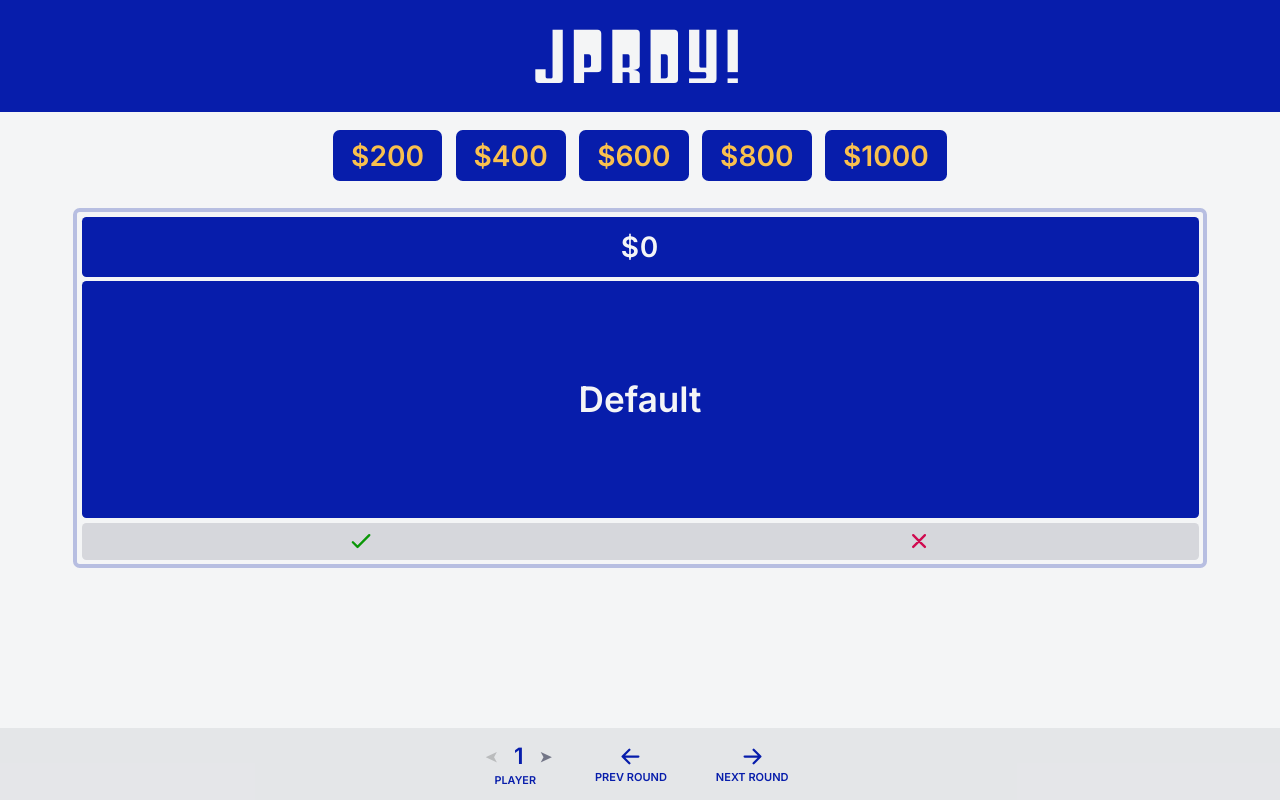
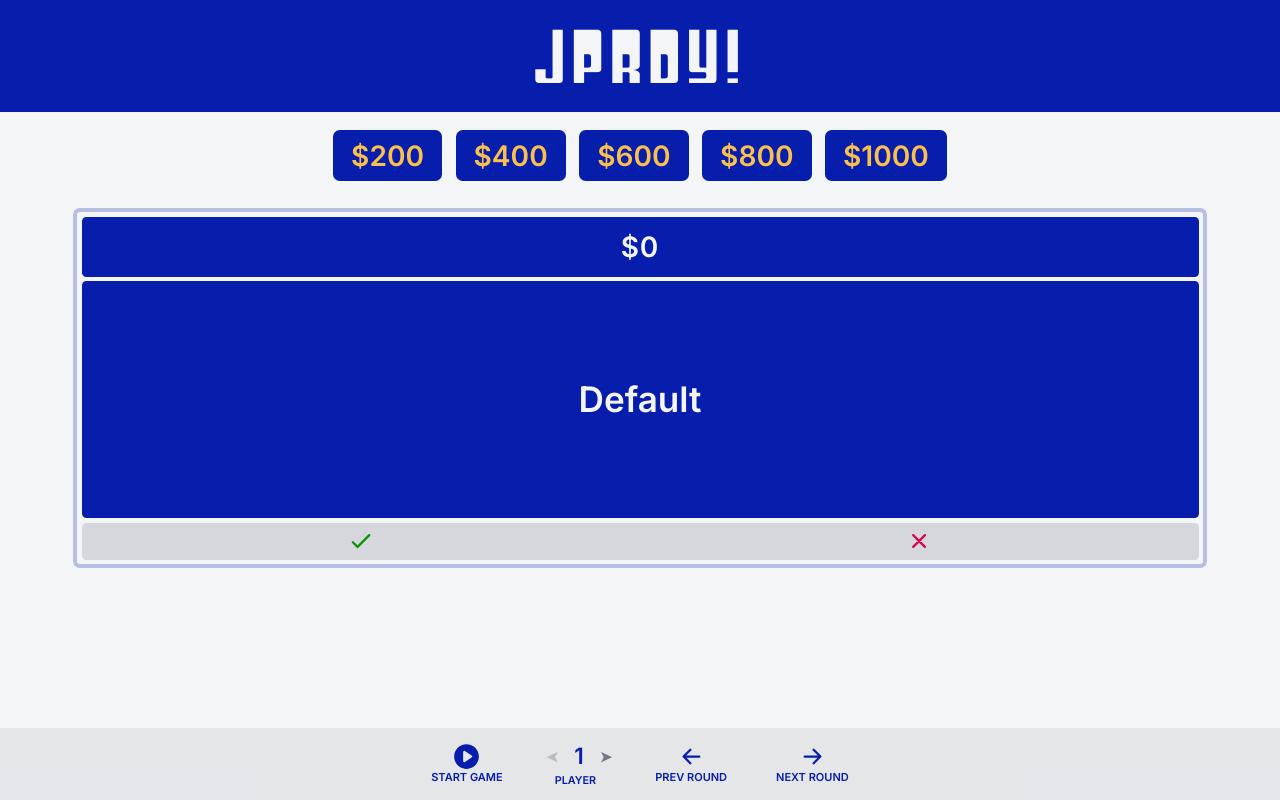
Before and after one commit to pbzona/jprdy2, a Next.js app: page / in a window 1280 px wide. Built offline with nearby package versions, Linux system fonts and the light colour scheme.

Commit message:
Add event store, startGame event

```diff
--- a/app/(game)/_components/game-actions/game-action-list.tsx
+++ b/app/(game)/_components/game-actions/game-action-list.tsx
@@ -1,17 +1,32 @@
 import React from 'react';
+
+import { ArrowLeft } from '@/app/(game)/_components/icons/arrow-left';
+import { ArrowRight } from '@/app/(game)/_components/icons/arrow-right';
+import { useEventStore } from '@/app/(game)/_store/event-store';
+
 import { GameActionButton } from './game-action-button';
-import { UserAdd } from '../icons/user-add';
-import { ArrowLeft } from '../icons/arrow-left';
-import { ArrowRight } from '../icons/arrow-right';
-import AddPlayerButton from './actions/add-player-button';
 import { PlayerCount } from './actions/player-count';
+import { PlayIcon } from '../icons/play';
 
 export const GameActionList = () => {
+  const gameHasStarted = useEventStore.use.gameHasStarted();
+  const startGame = useEventStore.use.startGame();
+
   return (
     <ul className="w-full mx-auto p-2 space-x-2 flex justify-center items-center bg-gray-light/50">
       <li>
-        <PlayerCount />
+        <GameActionButton
+          label="Start game"
+          show={!gameHasStarted}
+          onClick={() => startGame()}
+        >
+          <PlayIcon
+            className="h-6 w-6"
+            aria-hidden="true"
+          />
+        </GameActionButton>
       </li>
+      <li>{!gameHasStarted && <PlayerCount />}</li>
       <li>
         <GameActionButton
           label="Prev round"
--- /dev/null
+++ b/app/(game)/_components/icons/play.tsx
@@ -0,0 +1,22 @@
+import { SVGProps } from 'react';
+
+// majesticons:close-line
+export function PlayIcon(props: SVGProps<SVGSVGElement>) {
+  return (
+    <svg
+      xmlns="http://www.w3.org/2000/svg"
+      width="1em"
+      height="1em"
+      viewBox="0 0 24 24"
+      {...props}
+    >
+      <title>Start game</title>
+      <path
+        fill="currentColor"
+        fillRule="evenodd"
+        d="M1 12C1 5.925 5.925 1 12 1s11 4.925 11 11s-4.925 11-11 11S1 18.075 1 12m8.528-4.882a1 1 0 0 1 1.027.05l6 4a1 1 0 0 1 0 1.664l-6 4A1 1 0 0 1 9 16V8a1 1 0 0 1 .528-.882"
+        clipRule="evenodd"
+      />
+    </svg>
+  );
+}
--- a/app/(game)/_components/player/player-panel.tsx
+++ b/app/(game)/_components/player/player-panel.tsx
@@ -55,7 +55,7 @@ const PlayerPanel = ({ playerIndex }: PlayerPanelProps) => {
       </div>
       <div className="flex justify-center items-center bg-primary py-8 rounded flex-1">
         <button
-          className="btn btn-ghost hover:bg-transparent"
+          className="btn btn-ghost hover:bg-transparent outline-blue-light"
           type="button"
           onClick={openPlayerNameModal}
         >
--- /dev/null
+++ b/app/(game)/_store/event-store.ts
@@ -0,0 +1,19 @@
+import { create } from 'zustand';
+import { createSelectors_hooks } from './create-selectors';
+
+type EventState = {
+  gameHasStarted: boolean;
+};
+
+type EventAction = {
+  startGame: () => void;
+};
+
+type EventStore = EventState & EventAction;
+
+const useEventStoreBase = create<EventStore>()(set => ({
+  gameHasStarted: false,
+  startGame: () => set({ gameHasStarted: true }),
+}));
+
+export const useEventStore = createSelectors_hooks(useEventStoreBase);
```
